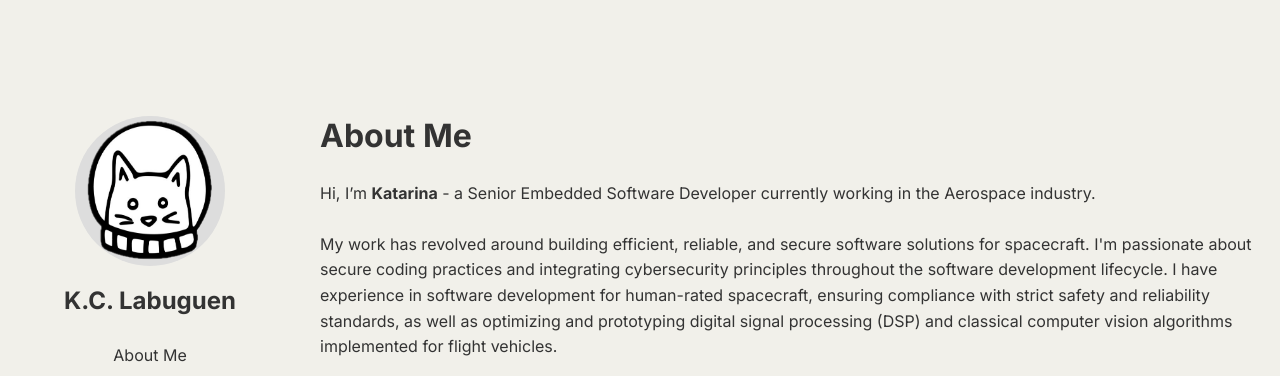
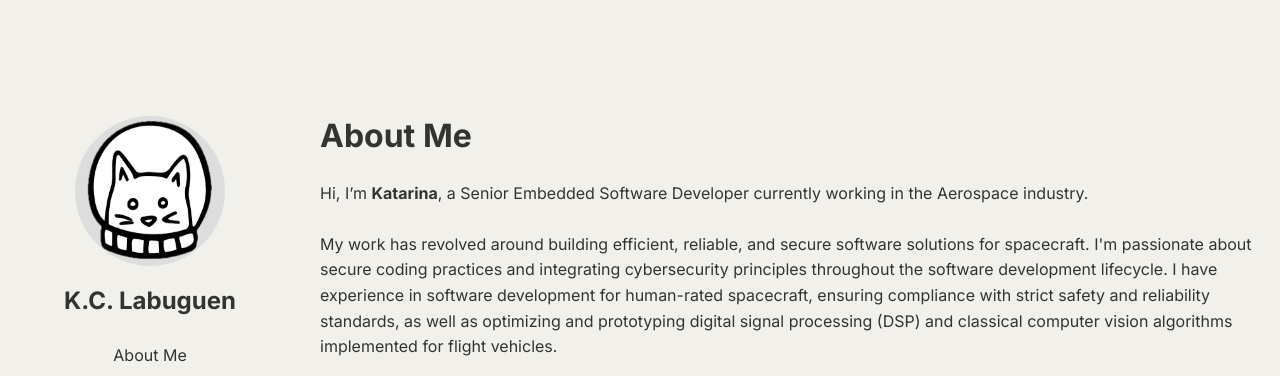
Before and after one commit to klabuguen/klabuguen.github.io, a Jekyll site: the page index.html, which Jekyll copies as it is, in a window 1280 px wide. Shown: the top 376 px of the page. Built offline with Jekyll 4.4.1, drawn with Linux system fonts in a browser that asks for light colours.

Commit message:
more more updates to about me

```diff
--- a/index.html
+++ b/index.html
@@ -106,7 +106,7 @@
     <div class="content">
       <h1>About Me</h1>
       <section id="about">
-        <p><br>Hi, I’m <strong>Katarina</strong> - a Senior Embedded Software Developer currently working in the Aerospace industry.</p>
+        <p><br>Hi, I’m <strong>Katarina</strong>, a Senior Embedded Software Developer currently working in the Aerospace industry.</p>
         <p><br>My work has revolved around building efficient, reliable, and secure software solutions for spacecraft.
           I'm passionate about secure coding practices and integrating cybersecurity principles throughout the software development lifecycle.
           I have experience in software development for human-rated spacecraft, ensuring compliance with strict safety
```
